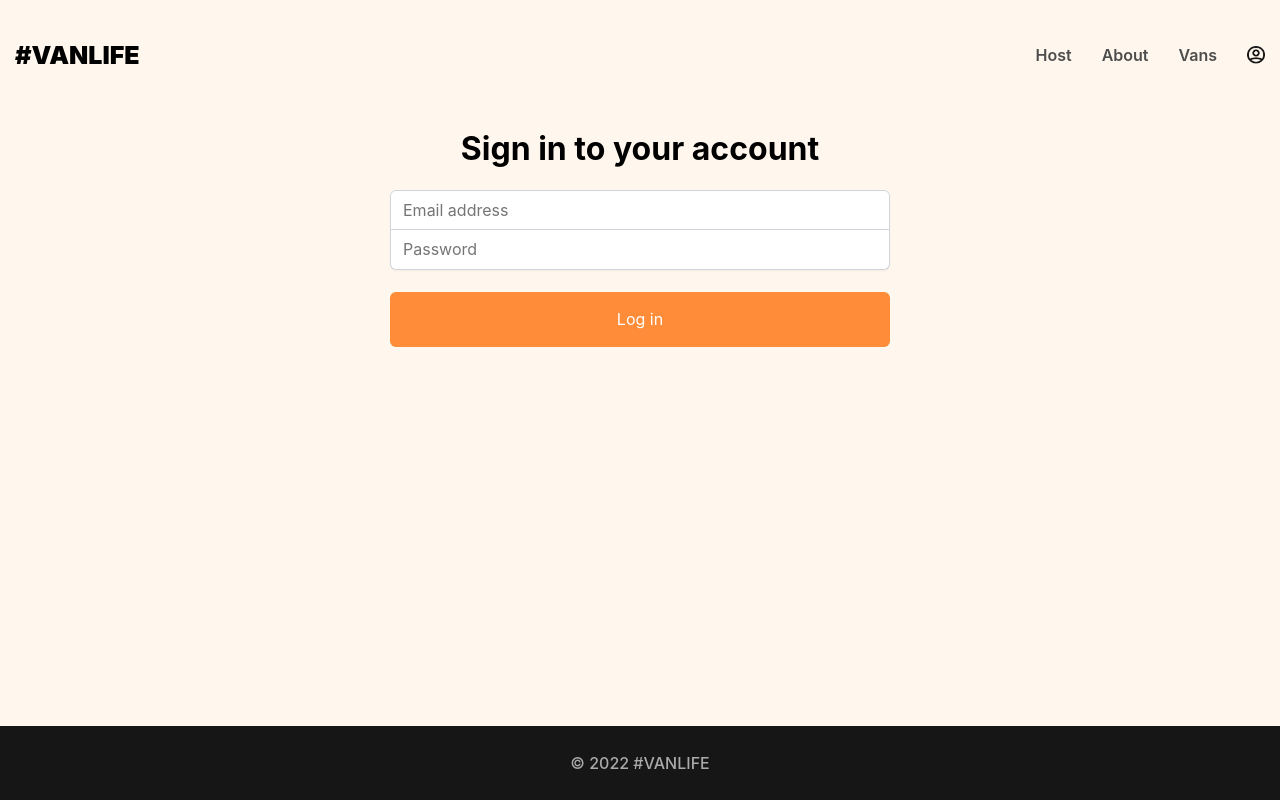
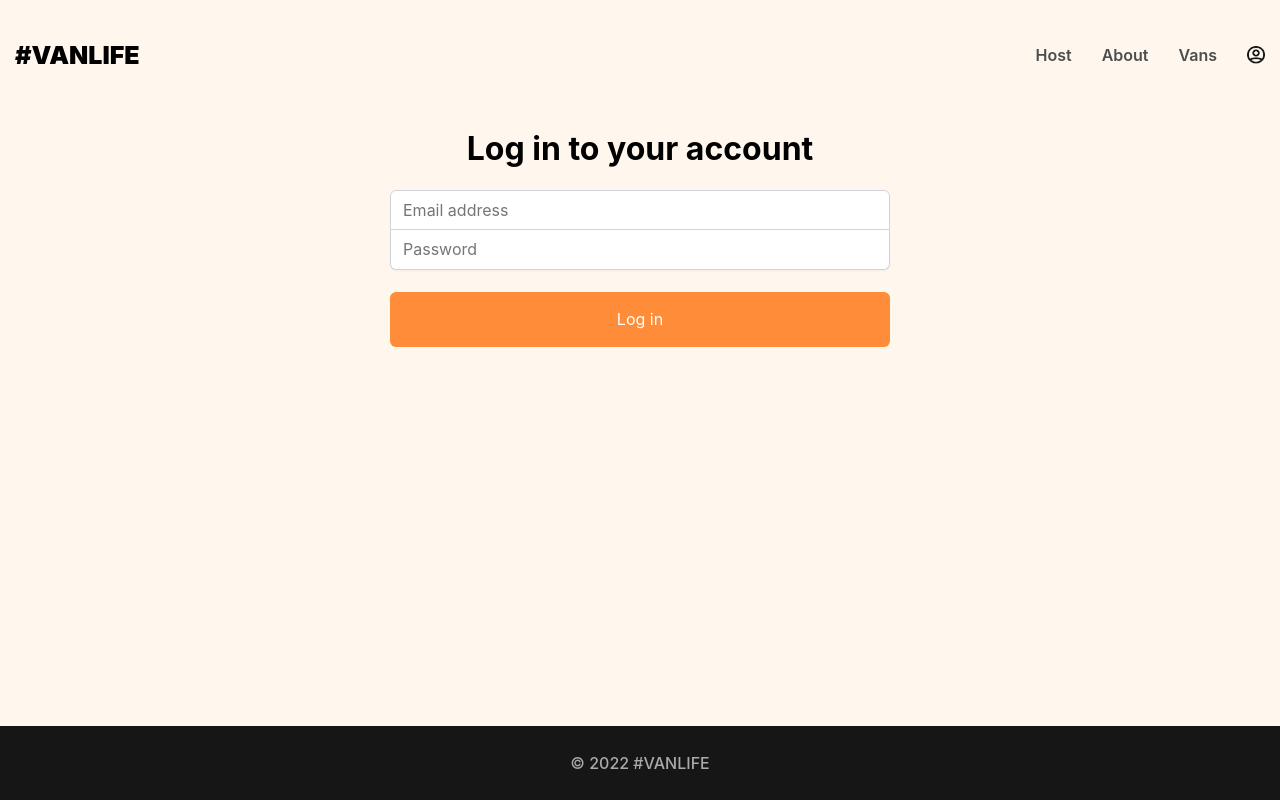
Before and after one commit to iamdenis1234/van-life, a React (Vite) app: page /login in a window 1280 px wide. Built offline with nearby package versions, Linux system fonts and the light colour scheme; what miragejs would draw is missing.

Commit message:
change login header

```diff
--- a/src/pages/login/Login.jsx
+++ b/src/pages/login/Login.jsx
@@ -17,7 +17,7 @@ function Login() {
 
   return (
     <div className="login-container">
-      <h1>Sign in to your account</h1>
+      <h1>Log in to your account</h1>
       {message && !isPending && <h3 className="red">{message}</h3>}
       {error && !isPending && <h3 className="red">{error.message}</h3>}
       <Form method="post" className="login-form" replace>
```
